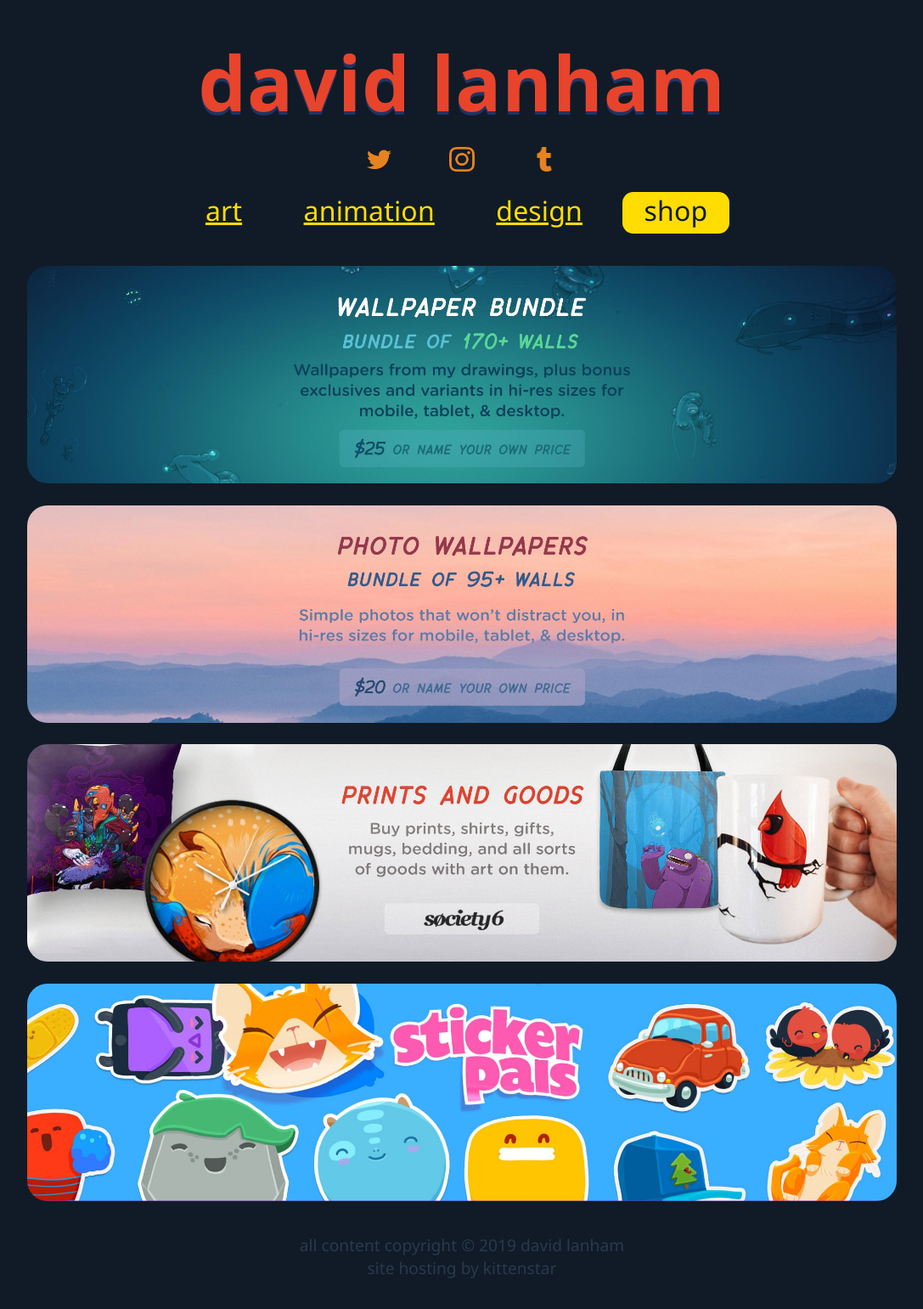
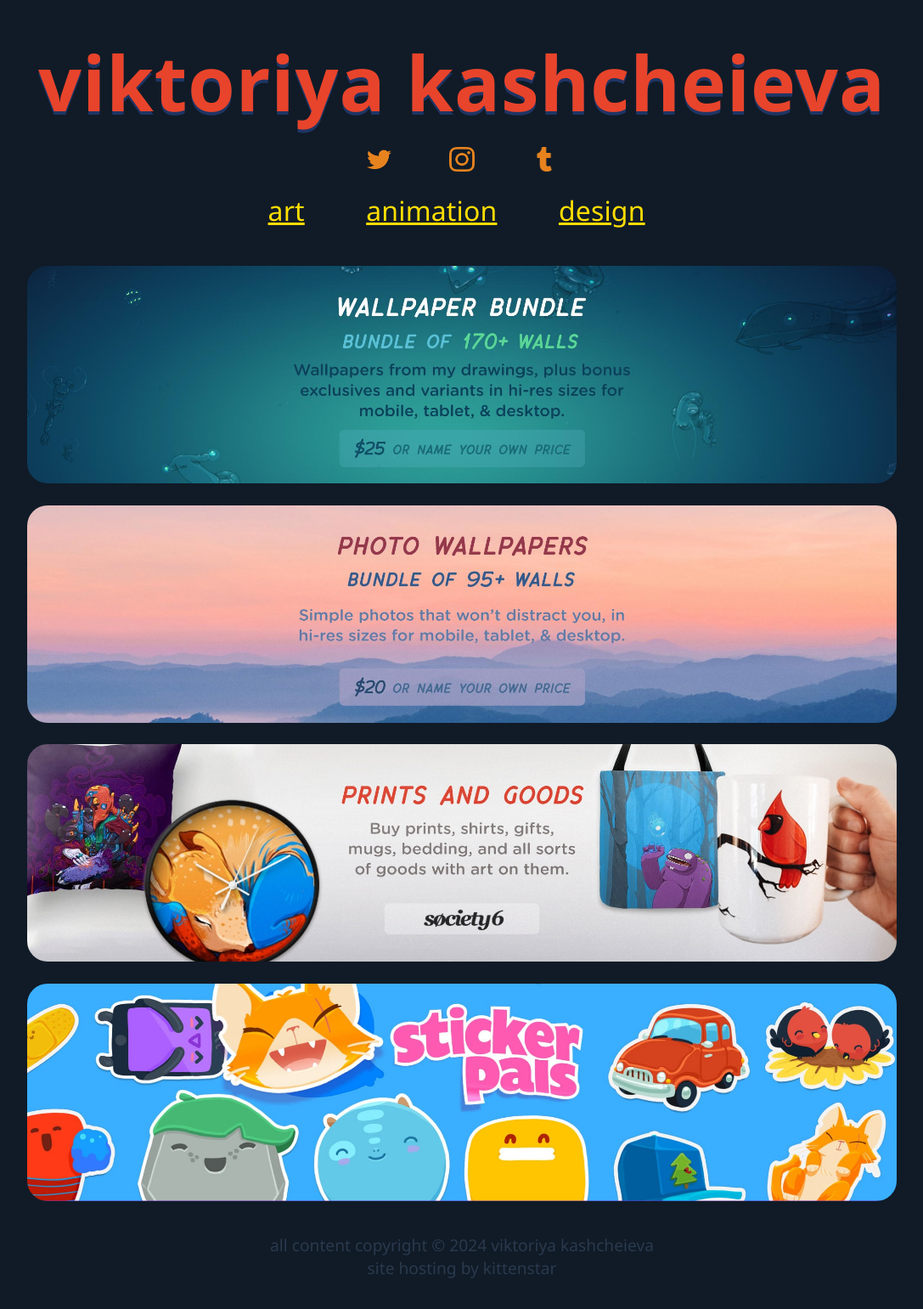
Before and after one commit to JimbozDO/new_test_portfolio, a plain HTML site: page shop.html in a window 1280 px wide. Shown: the whole page at 85% size, without its empty margins (96-1183 px from the left). Drawn offline with Linux system fonts and the light colour scheme; a web font is replaced by a local one.

Commit message:
fix name etc

```diff
--- a/shop.html
+++ b/shop.html
@@ -2,15 +2,15 @@
 "http://www.w3.org/TR/xhtml1/DTD/xhtml1-transitional.dtd">
 <html lang="en">
   <head>
-    <title>David Lanham</title>
+    <title>Viktoriya Kashcheieva</title>
     <meta http-equiv="content-type" content="text/html; charset=utf-8" />
 	<meta http-equiv="Content-Language" content="en-us" />
 
   	<meta http-equiv="X-UA-Compatible" content="chrome=1" />
 
-  	<meta name="Description" content="Drawings and other creations by David Lanham" />
+  	<meta name="Description" content="Drawings and other creations by Viktoriya Kashcheieva" />
   	<meta name="keywords" content="art, illustration, drawing, painting, vector, icon, wallpaper, desktops" />
-  	<meta name="author" content="David Lanham" />
+  	<meta name="author" content="Viktoriya Kashcheieva" />
 
   	<meta name="viewport" content="width=device-width, initial-scale=1.0, user-scalable=yes" />
 
@@ -28,7 +28,7 @@
   </head>
   <body>
 	  <div id="content">
-			<h1 id="name"><a href="about.html">David Lanham</a></h1>
+			<h1 id="name"><a href="about.html">Viktoriya Kashcheieva</a></h1>
 			<ul id="linksnav">
 				<li><a href="http://www.twitter.com/dlanham"><img src="graphics/icon-twitter.png" alt="twitter" /></a></li>
 				<li><a href="http://instagram.com/dlanham"><img src="graphics/icon-instagram.png" alt="instagram" /></a></li>
@@ -38,7 +38,7 @@
 				<li><a href="index.html">Art</a></li>
 				<li><a href="animation.html">Animation</a></li>
 				<li><a href="design.html">Design</a></li>
-				<li><a class="on" href="shop.html">Shop</a></li>
+			<!--    <li><a class="on" href="shop.html">Shop</a></li> -->
 			</ul>
 
 
@@ -50,7 +50,7 @@
 
 			</div>
 			<div id="foot">
-				<p>All Content Copyright © 2019 David Lanham</p>
+				<p>All Content Copyright © 2024 Viktoriya Kashcheieva</p>
 				<p>Site hosting by <a href="http://www.kittenstar.com">KittenStar</a></p>
 			</div>
 		</div>
```
Also changed, not shown: about.html (+2 -2 lines), animation.html (+1 -1 lines), design.html (+6 -6 lines), index.html (+1 -1 lines).
